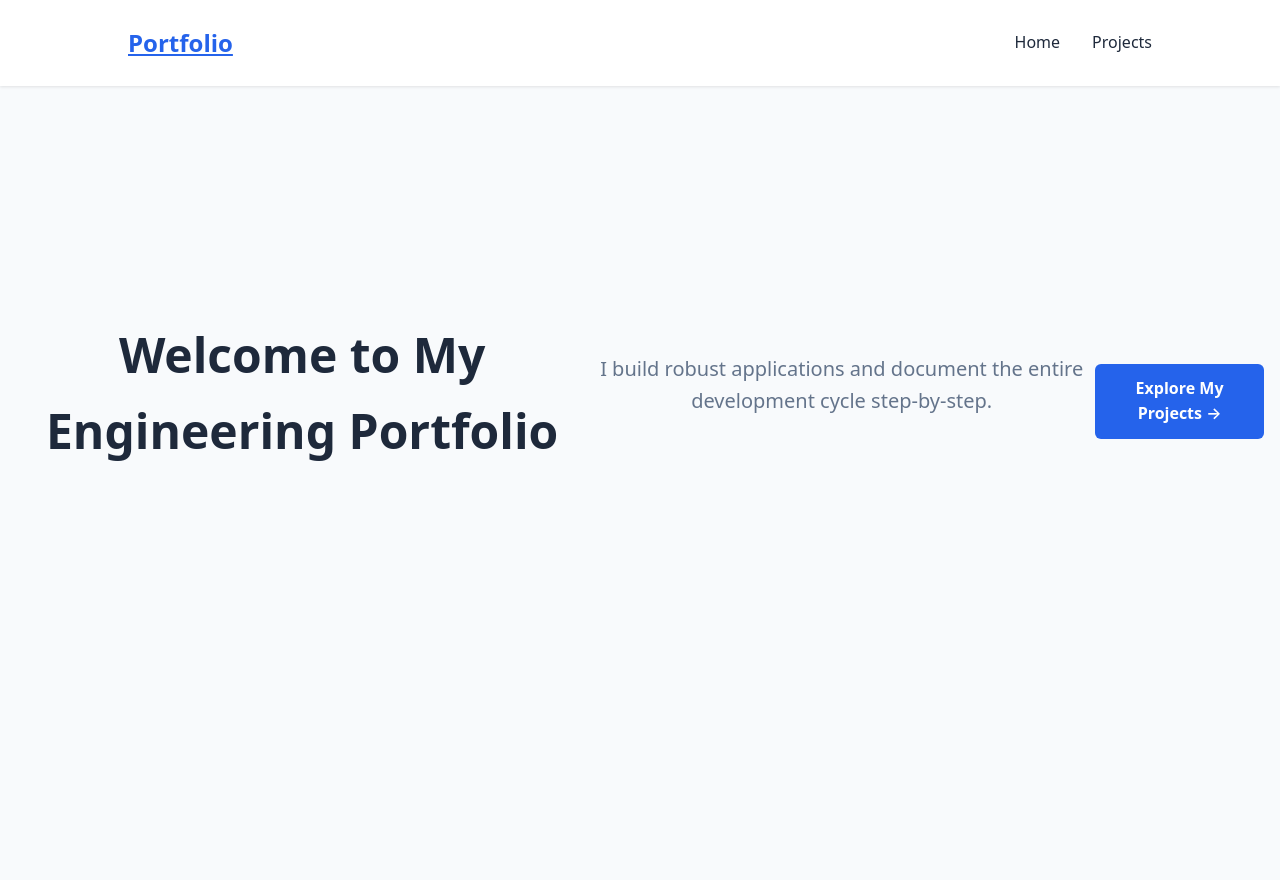
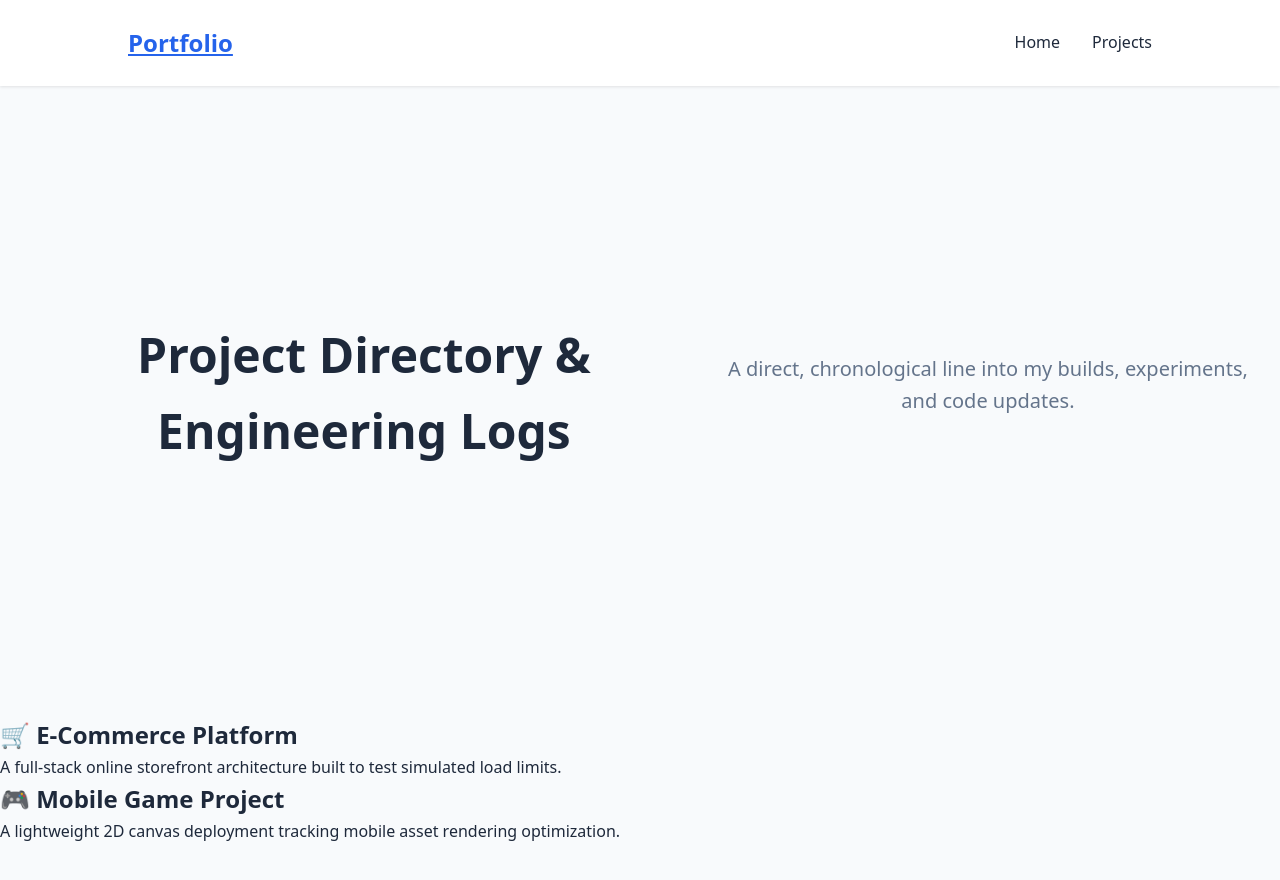
Before and after one commit to nk-clara/nk-clara.github.io, a Jekyll site: the page built from index.html, in a window 1280 px wide. Shown: the top 880 px of the page. Built offline with Jekyll 4.4.1, drawn with Linux system fonts in a browser that asks for light colours.

Commit message:
Update index.html

```diff
--- a/index.html
+++ b/index.html
@@ -1,9 +1,48 @@
 ---
 layout: default
-title: Home
+title: Project Directory
 ---
-<div class="hero">
-    <h1>Welcome to My Engineering Portfolio</h1>
-    <p>I build robust applications and document the entire development cycle step-by-step.</p>
-    <a href="/projects.html" class="btn">Explore My Projects →</a>
-</div>
+<section class="hero">
+    <h1>Project Directory & Engineering Logs</h1>
+    <p>A direct, chronological line into my builds, experiments, and code updates.</p>
+</section>
+
+<section class="directory-container">
+    <!-- Group 1: E-Commerce Platform Updates -->
+    <div class="project-group">
+        <div class="project-info">
+            <h2>🛒 E-Commerce Platform</h2>
+            <p>A full-stack online storefront architecture built to test simulated load limits.</p>
+        </div>
+        <ul class="posts-list">
+            {% assign ecom_posts = site.posts | where: "categories", "ecom-platform" %}
+            {% for post in ecom_posts %}
+                <li>
+                    <time>{{ post.date | date: "%b %d" }}</time>
+                    <a href="{{ post.url | relative_url }}">{{ post.title }}</a>
+                </li>
+            {% empty %}
+                <li>No updates logged yet.</li>
+            {% endfor %}
+        </ul>
+    </div>
+
+    <!-- Group 2: Mobile Game Engine Updates -->
+    <div class="project-group">
+        <div class="project-info">
+            <h2>🎮 Mobile Game Project</h2>
+            <p>A lightweight 2D canvas deployment tracking mobile asset rendering optimization.</p>
+        </div>
+        <ul class="posts-list">
+            {% assign game_posts = site.posts | where: "categories", "mobile-game" %}
+            {% for post in game_posts %}
+                <li>
+                    <time>{{ post.date | date: "%b %d" }}</time>
+                    <a href="{{ post.url | relative_url }}">{{ post.title }}</a>
+                </li>
+            {% empty %}
+                <li>No updates logged yet.</li>
+            {% endfor %}
+        </ul>
+    </div>
+</section>
```
